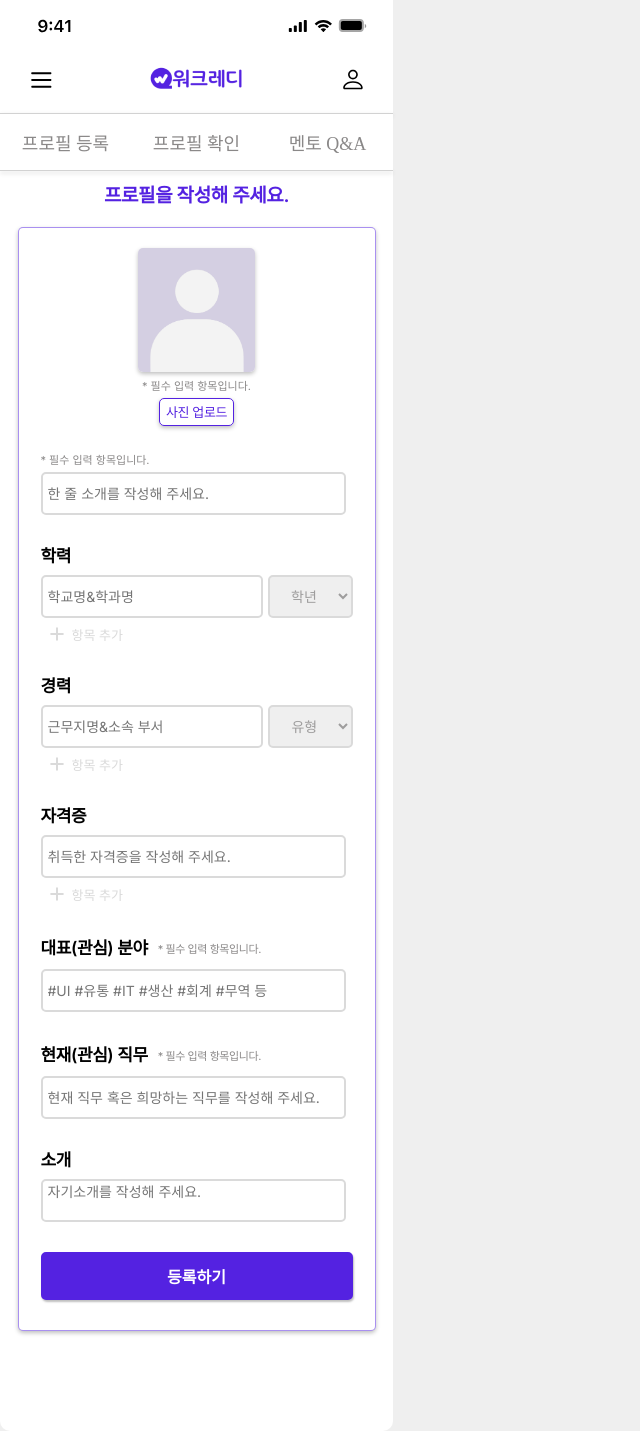
After one commit to hyunnjjung/2024-Herethon-11, a Django app: template worklady/myprofile/templates/FE/profile_register2.html in a window 1280 px wide. The commit adds this page. Shown: the whole page, without its empty margins (0-640 px from the left). Run offline with Django 5.2, Linux system fonts and the light colour scheme; the template is opened without the code that fills it, so the values that code supplies are empty.

Commit message:
[0705] develop FE 변경사항 커밋

```diff
--- /dev/null
+++ b/worklady/myprofile/templates/FE/profile_register2.html
@@ -0,0 +1,160 @@
+{% load static %}
+<!DOCTYPE html>
+<html lang="ko">
+  <head>
+    <meta charset="UTF-8" />
+    <link rel="stylesheet" type="text/css" href="{% static 'css/profile_register2.css' %}" />
+    <link rel="preconnect" href="https://fonts.googleapis.com" />
+    <link rel="preconnect" href="https://fonts.gstatic.com" crossorigin />
+    <link
+      href="https://fonts.googleapis.com/css2?family=Inter:wght@100..900&display=swap"
+      rel="stylesheet"
+    />
+    <title>profile_register2_page</title>
+    <style>
+      body {
+        margin: 0;
+        padding: 0;
+        display: flex;
+        justify-content: flex-start;
+        align-items: flex-start;
+        min-height: 100vh;
+        background-color: #efefef;
+      }
+
+      article {
+        width: 393px;
+        height: auto;
+        background-color: #ffffff;
+        border-radius: 10px;
+        position: relative;
+        top: 0;
+        left: 0;
+      }
+    </style>
+  </head>
+  <body>
+    <article>
+      <header>
+        <div class="time_bar">
+          <img src="{% static 'img/time_bar.svg' %}" alt="최상단바" />
+        </div>
+        <div class="title_box">
+          <div class="menu_bar">
+            <img src="{% static 'img/menu.svg' %}" alt="메뉴바" />
+          </div>
+          <div class="logo">
+            <img src="{% static 'img/logo_full.png' %}" alt="로고" />
+          </div>
+          <div class="mypage">
+            <img src="{% static  'img/person.svg' %}" alt="마이페이지" />
+          </div>
+        </div>
+        <div class="shadow_line"></div>
+        <div class="subtitle_box">
+          <button class="menu" id="menu1">프로필 등록</button>
+          <button class="menu" id="menu2">프로필 확인</button>
+          <button class="menu" id="menu3">멘토 Q&A</button>
+        </div>
+        <div class="shadow_line"></div>
+      </header>
+      <div class="main">
+        <div class="head_title">프로필을 작성해 주세요.</div>
+        <div class="profile_box">
+          <form class="profile_form">
+            <div class="uploda_group">
+              <label for="profile_image" class="image_upload">
+                <img
+                  id="profile_preview"
+                  src="{% static 'img/default_profile.png' %}"
+                  alt="프로필 사진"
+                />
+                <input type="file" id="profile_image" accept="image/*" style="display: none" />
+                <div class="essential">* 필수 입력 항목입니다.</div>
+                <span>사진 업로드</span>
+              </label>
+            </div>
+            <div class="form_group">
+              <div class="essential">* 필수 입력 항목입니다.</div>
+              <input type="text" class="input_box" placeholder="한 줄 소개를 작성해 주세요." />
+            </div>
+            <div class="form_group">
+              <div class="title">학력</div>
+              <div class="select_box">
+                <input type="text" class="input_box" placeholder="학교명&학과명" />
+                <select id="education_year">
+                  <option value="">학년</option>
+                  <option value="1">1학년</option>
+                  <option value="2">2학년</option>
+                  <option value="3">3학년</option>
+                  <option value="4">4학년 이상</option>
+                  <option value="4">졸업</option>
+                </select>
+              </div>
+              <button type="button" class="add_field" data-type="education">
+                <img src="{% static 'img/plus.svg' %}" alt="추가아이콘" />
+                항목 추가
+              </button>
+            </div>
+            <div class="form_group">
+              <div class="title">경력</div>
+              <div class="select_box">
+                <input type="text" class="input_box" placeholder="근무지명&소속 부서" />
+                <select id="experience_type">
+                  <option value="">유형</option>
+                  <option value="fulltime">전 근무지</option>
+                  <option value="parttime">현 근무지</option>
+                  <option value="intern">인턴</option>
+                </select>
+              </div>
+              <button type="button" class="add_field" data-type="experience">
+                <img src="{% static 'img/plus.svg' %}" alt="추가아이콘" />
+                항목 추가
+              </button>
+            </div>
+            <div class="form_group">
+              <div class="title">자격증</div>
+              <div class="select_box2">
+                <input type="text" class="input_box" placeholder="취득한 자격증을 작성해 주세요." />
+              </div>
+              <button type="button" class="add_field" data-type="certification">
+                <img src="{% static 'img/plus.svg' %}" alt="추가아이콘" />
+                항목 추가
+              </button>
+            </div>
+            <div class="form_group">
+              <div class="title">
+                대표(관심) 분야
+                <div class="essential">* 필수 입력 항목입니다.</div>
+              </div>
+              <input
+                type="text"
+                class="input_box"
+                placeholder="#UI #유통 #IT #생산 #회계 #무역 등"
+              />
+            </div>
+            <div class="form_group">
+              <div class="title">
+                현재(관심) 직무
+                <div class="essential">* 필수 입력 항목입니다.</div>
+              </div>
+              <input
+                type="text"
+                class="input_box"
+                placeholder="현재 직무 혹은 희망하는 직무를 작성해 주세요."
+              />
+            </div>
+            <div class="form_group">
+              <div class="title">소개</div>
+              <textarea class="input_box" placeholder="자기소개를 작성해 주세요."></textarea>
+            </div>
+            <div class="form_group">
+              <button type="submit" class="submit_button">등록하기</button>
+            </div>
+          </form>
+        </div>
+      </div>
+    </article>
+    <script src="{% static 'js/profile_register2.js' %}"></script>
+  </body>
+</html>
--- a/worklady/static/css/profile_register2.css
+++ b/worklady/static/css/profile_register2.css
@@ -101,6 +101,7 @@ header {
   display: flex;
   flex-direction: column;
   align-items: center;
+  padding-bottom: 100px;
 }
 
 .head_title {
@@ -116,7 +117,7 @@ header {
 
 .profile_box {
   width: 356px;
-  height: 1150px;
+  height: 100%;
   flex-shrink: 0;
   border-radius: 5px;
   border: 1px solid rgba(84, 34, 225, 0.5);
@@ -147,14 +148,24 @@ header {
 }
 
 .image_upload img {
-  width: 147px;
-  height: 157px;
+  width: 116.102px;
+  height: 124px;
   flex-shrink: 0;
   object-fit: cover;
   border-radius: 5px;
   background: rgba(138, 136, 136, 0.18);
   box-shadow: 0px 2px 4px 0px rgba(0, 0, 0, 0.25);
-  margin-top: 31px;
+  margin-top: 20px;
+}
+
+.essential {
+  color: #8a8888;
+  font-family: Inter;
+  font-size: 11px;
+  font-style: normal;
+  font-weight: 400;
+  line-height: normal;
+  margin: 5px 0px;
 }
 
 .image_upload span {
@@ -173,7 +184,7 @@ header {
   align-items: center;
   justify-content: center;
   border-radius: 5px;
-  margin: 12px 0px 20px 0px;
+  margin: 0px 0px 20px 0px;
 }
 
 input[type="text"],
@@ -189,23 +200,9 @@ textarea {
   resize: none;
 }
 
-textarea {
-  padding-top: 15px;
-}
-
 .select_box input[type="text"] {
   width: 215px;
   margin-right: 5px;
-}
-
-select {
-  width: 85px;
-  height: 43px;
-  border: 2px solid #dadada;
-  border-radius: 5px;
-  font-size: 14px;
-  color: rgba(138, 136, 136, 0.8);
-  text-align: center;
 }
 
 input:focus,
@@ -222,6 +219,22 @@ textarea:focus {
   line-height: 22px; /* 129.412% */
   letter-spacing: -0.408px;
   margin-bottom: 8px;
+  display: flex;
+  align-items: center;
+}
+
+.title .essential {
+  margin-left: 10px;
+}
+
+select {
+  width: 85px;
+  height: 43px;
+  border: 2px solid #dadada;
+  border-radius: 5px;
+  font-size: 14px;
+  color: rgba(138, 136, 136, 0.8);
+  text-align: center;
 }
 
 .select_box {
@@ -230,6 +243,11 @@ textarea:focus {
   align-items: center;
   width: 100%;
   margin-bottom: 5px;
+}
+
+.select_box2 {
+  margin-bottom: 5px;
+  width: 100%;
 }
 
 .add_field {
```
Also changed, not shown: worklady/myprofile/templates/FE/profile_register1.html (added, +106 -0 lines).
